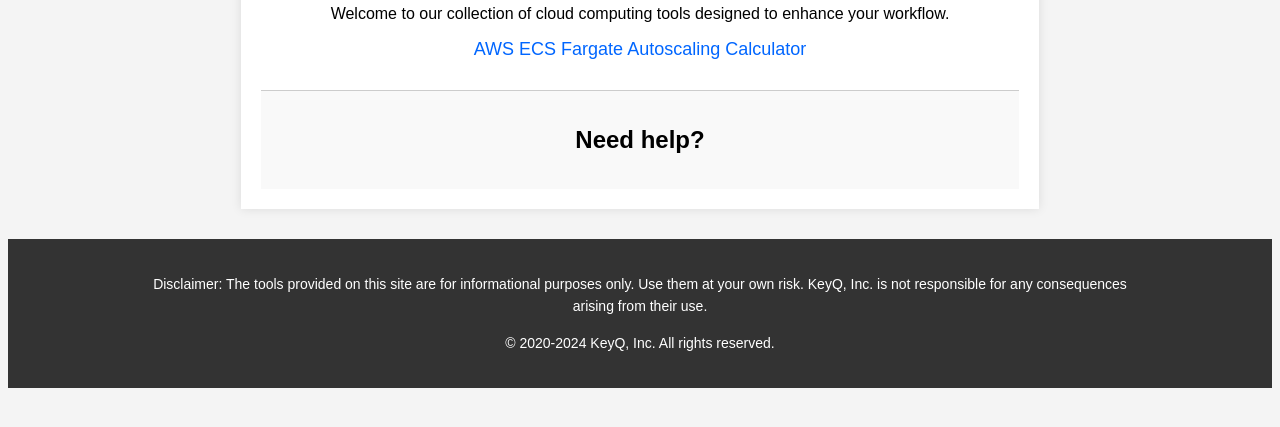
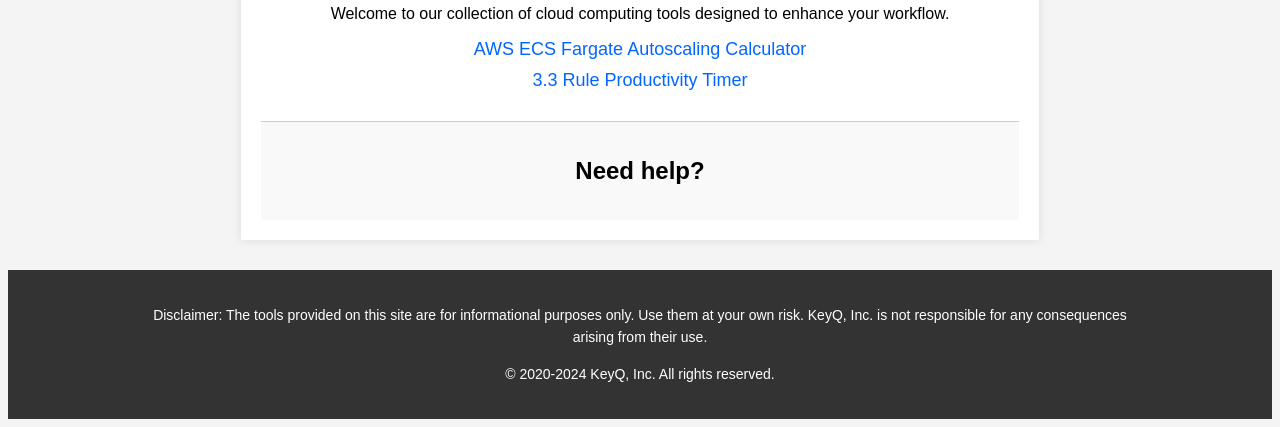
Before and after one commit to keyqcloud/aws-ecs-fargate-autoscale-calculator, a plain HTML site: page index.html in a window 1280 px wide. Shown: the part 448-875 px from the top of the page. Before the commit the page ends 844 px from the top, so only its background shows below. Drawn offline with Linux system fonts and the light colour scheme; a script that the page names is missing.

Commit message:
Add 3.3 rule timer to list

```diff
--- a/index.html
+++ b/index.html
@@ -91,7 +91,7 @@
         <p>Welcome to our collection of cloud computing tools designed to enhance your workflow.</p>
         <ul>
             <li><a href="aws-ecs-fargate-autoscaling-calculator.html">AWS ECS Fargate Autoscaling Calculator</a></li>
-            <!-- Additional tools will be listed here -->
+            <li><a href="https://33ruletimer.keyq.cloud">3.3 Rule Productivity Timer</a></li>
         </ul>
         <div id="contact">
             <h2>Need help?</h2>
```
